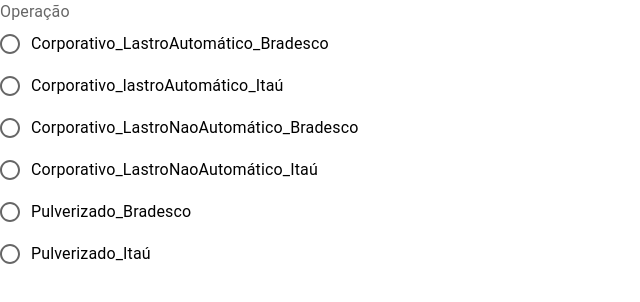
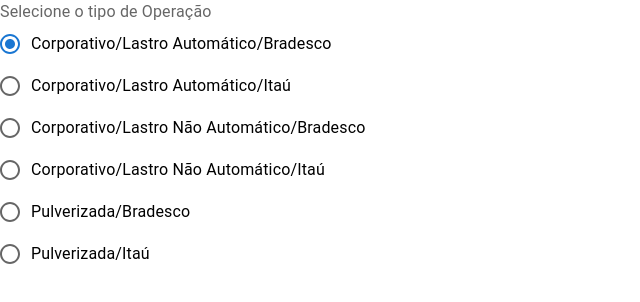
Before and after one commit to clari27/ReactChecklist, a React (Create React App) app: page /questionario in a window 1280 px wide. Shown: the top 302 px of the page, without its empty margins (0-640 px from the left). Built offline with nearby package versions, Linux system fonts and the light colour scheme; data requests are answered from the project's data file.

Commit message:
routing added

```diff
--- a/package.json
+++ b/package.json
@@ -16,6 +16,7 @@
     "lowdb": "^0.13.1",
     "react": "^17.0.2",
     "react-dom": "^17.0.2",
+    "react-router-dom": "^6.2.1",
     "react-scripts": "5.0.0",
     "web-vitals": "^2.1.3"
   },
--- a/src/App.js
+++ b/src/App.js
@@ -1,15 +1,17 @@
 import ControlledCheckbox from "./ControlledCheckbox";
 import RadioButtons from "./RadioButtons";
-import Button from "@mui/material/Button";
+import WorkflowButton from "./WorkflowButton";
+import { BrowserRouter as Router, Routes, Route } from "react-router-dom";
 
 function App() {
   return (
-    <div className="App">
-      <header className="App-header">
-        <RadioButtons />
-        <ControlledCheckbox parentToChild={[]} />
-      </header>
-    </div>
+    <Router>
+      <Routes>
+        <Route path="/" element={<WorkflowButton />}></Route>
+        <Route path="/questionario" element={<RadioButtons />}></Route>
+        <Route path="/checklist" element={<ControlledCheckbox />}></Route>
+      </Routes>
+    </Router>
   );
 }
 
--- a/src/ControlledCheckbox.js
+++ b/src/ControlledCheckbox.js
@@ -1,16 +1,10 @@
 import * as React from "react";
-import { useEffect, useState } from "react";
+import { useState } from "react";
 import Checkbox from "@mui/material/Checkbox";
 import FormGroup from "@mui/material/FormGroup";
 import FormControlLabel from "@mui/material/FormControlLabel";
 import FormControl from "@mui/material/FormControl";
 import FormLabel from "@mui/material/FormLabel";
-import RadioButtons from "./RadioButtons";
-
-async function getTasks() {
-  const data = await fetch("http://localhost:3333/tasks");
-  return await data.json();
-}
 
 function ControlledCheckbox({ parentToChild }) {
   const [tasks, setTask] = useState([]);
--- a/src/RadioButtons.js
+++ b/src/RadioButtons.js
@@ -1,6 +1,5 @@
 import * as React from "react";
 import { useEffect, useState } from "react";
-import FormGroup from "@mui/material/FormGroup";
 import FormControlLabel from "@mui/material/FormControlLabel";
 import FormControl from "@mui/material/FormControl";
 import FormLabel from "@mui/material/FormLabel";
@@ -51,8 +50,11 @@
   return (
     <Box flexDirection="row">
       <FormControl>
-        <FormLabel id="demo-radio-buttons-group-label">Operação</FormLabel>
+        <FormLabel id="demo-radio-buttons-group-label">
+          Selecione o tipo de Operação
+        </FormLabel>
         <RadioGroup
+          defaultValue="1"
           aria-labelledby="demo-radio-buttons-group-label"
           name="radio-buttons-group"
         >
@@ -60,13 +62,13 @@
             value={"1"}
             control={<Radio />}
             onChange={() => taskFilter("bradesco", "corporativa", "automatico")}
-            label="Corporativo_LastroAutomático_Bradesco"
+            label="Corporativo/Lastro Automático/Bradesco"
           />
           <FormControlLabel
             value={"2"}
             control={<Radio />}
             onChange={() => taskFilter("itau", "corporativa", "automatico")}
-            label="Corporativo_lastroAutomático_Itaú"
+            label="Corporativo/Lastro Automático/Itaú"
           />
           <FormControlLabel
             value={"3"}
@@ -74,25 +76,25 @@
             onChange={() =>
               taskFilter("bradesco", "corporativa", "nao_automatico")
             }
-            label="Corporativo_LastroNaoAutomático_Bradesco"
+            label="Corporativo/Lastro Não Automático/Bradesco"
           />
           <FormControlLabel
             value={"4"}
             control={<Radio />}
             onChange={() => taskFilter("itau", "corporativa", "nao_automatico")}
-            label="Corporativo_LastroNaoAutomático_Itaú"
+            label="Corporativo/Lastro Não Automático/Itaú"
           />
           <FormControlLabel
             value={"5"}
             control={<Radio />}
             onChange={() => taskFilter("bradesco", "pulverizada", "n/a")}
-            label="Pulverizado_Bradesco"
+            label="Pulverizada/Bradesco"
           />
           <FormControlLabel
             value={"6"}
             control={<Radio />}
             onChange={() => taskFilter("itau", "pulverizada", "n/a")}
-            label="Pulverizado_Itaú"
+            label="Pulverizada/Itaú"
           />
         </RadioGroup>
       </FormControl>
--- /dev/null
+++ b/src/WorkflowButton.js
@@ -0,0 +1,13 @@
+import * as React from "react";
+import Button from "@mui/material/Button";
+import { Link } from "react-router-dom";
+
+function WorkflowButton() {
+  return (
+    <Button variant="contained" component={Link} to="/questionario">
+      Workflow
+    </Button>
+  );
+}
+
+export default WorkflowButton;
```
Also changed, not shown: src/Button.js (deleted, +0 -16 lines), src/tasks.js (+14 -6 lines), 1 other file (tests, documents, lock files or other folders).
